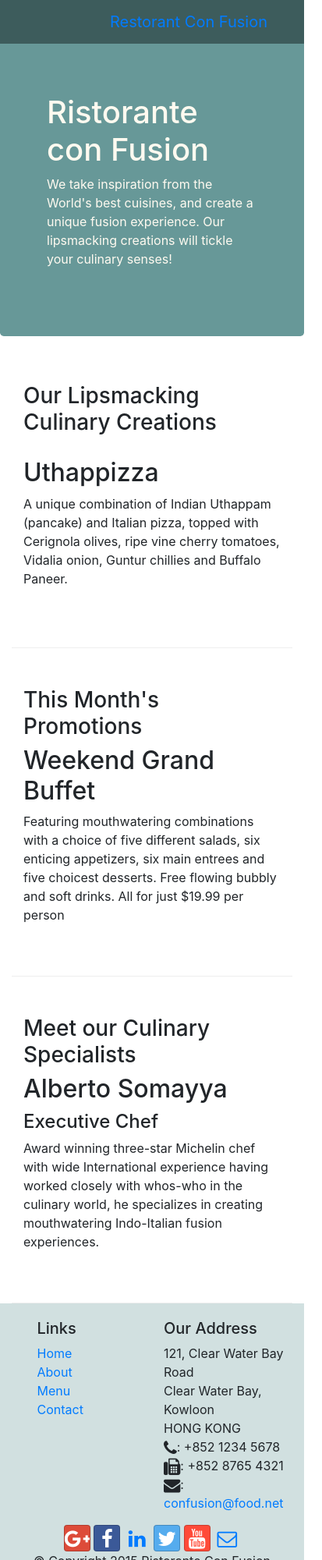
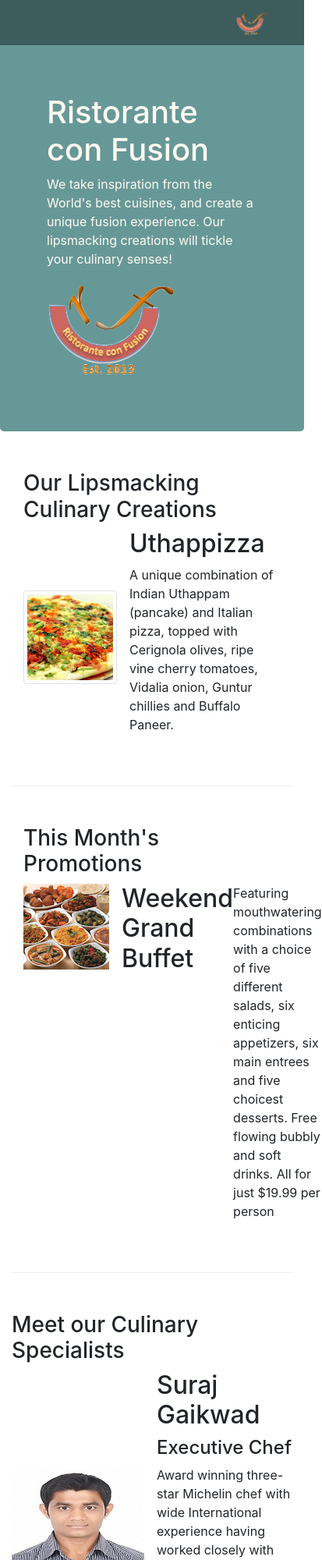
Before and after one commit to sgaikwad2410/bootstrap-practice, a website: page index.html in a window 390 px wide. Shown: the top 2000 px of the page at 78% size, 413 px wide, since content can reach past the window. Drawn offline with nearby package versions, Linux system fonts and the light colour scheme.

Commit message:
Images and Media

```diff
--- a/index.html
+++ b/index.html
@@ -22,7 +22,7 @@
 <button class="navbar-toggler" type="button" data-toggle="collapse" data-target="#Navbar">
 <span class="navbar-toggler-icon"></span>
 </button>
-<a class="navbar-brand" href="#">Restorant Con Fusion</a>
+<a class="navbar-brand" href="#"><img src="img/logo.png" height="30" width="40"></a>
 <div class="collapse navbar-collapse" id="Navbar">
 <ul class="navbar-nav">
 <li class="nav-item active"><a class="nav-link" href="#"><span class="fa fa-home fa-lg"></span> Home</a></li>
@@ -41,7 +41,8 @@
 					<h1>Ristorante con Fusion</h1>
                     <p>We take inspiration from the World's best cuisines, and create a unique fusion experience. Our lipsmacking creations will tickle your culinary senses!</p>
 				</div>
-                <div class="col col-sm">
+                <div class="col col-sm align-self-center">
+                <img src="img/logo.png" class="img-fluid">
                 </div>
             </div>
         </div>
@@ -53,8 +54,13 @@
                 <h3>Our Lipsmacking Culinary Creations</h3>
             </div>
             <div class="col-sm col-md flex-first">
-                <h2>Uthappizza</h2>
-                <p>A unique combination of Indian Uthappam (pancake) and Italian pizza, topped with Cerignola olives, ripe vine cherry tomatoes, Vidalia onion, Guntur chillies and Buffalo Paneer.</p>
+           		<div class="media">
+           		<img alt="uthappizza" src="img/uthappizza.png" class="d-flex mr-3 img-thumbnail align-self-center">
+           			<div class="media-body">
+                	<h2 class="mt-0">Uthappizza</h2>
+                	<p>A unique combination of Indian Uthappam (pancake) and Italian pizza, topped with Cerignola olives, ripe vine cherry tomatoes, Vidalia onion, Guntur chillies and Buffalo Paneer.</p>
+           			</div>
+           		</div>
             </div>
         </div>
 
@@ -64,8 +70,13 @@
                 <h3>This Month's Promotions</h3>
             </div>
             <div class="col-sm col-md">
-                <h2>Weekend Grand Buffet</h2>
-                <p>Featuring mouthwatering combinations with a choice of five different salads, six enticing appetizers, six main entrees and five choicest desserts. Free flowing bubbly and soft drinks. All for just $19.99 per person </p>
+            	<div class="media">
+            	<img alt="Buffet" src="img/buffet.png" class="d-flex mr-3 img-thumgnail align-self-center>
+                	<div class="media-body">
+                	<h2>Weekend Grand Buffet</h2>
+                	<p>Featuring mouthwatering combinations with a choice of five different salads, six enticing appetizers, six main entrees and five choicest desserts. Free flowing bubbly and soft drinks. All for just $19.99 per person </p>
+           			</div>
+           		</div>
             </div>
         </div>
 
@@ -74,9 +85,14 @@
                 <h3>Meet our Culinary Specialists</h3>
             </div>
             <div class="col-sm col-md flex-first">
-                <h2>Alberto Somayya</h2>
-                <h4>Executive Chef</h4>
-                <p>Award winning three-star Michelin chef with wide International experience having worked closely with whos-who in the culinary world, he specializes in creating mouthwatering Indo-Italian fusion experiences. </p>
+           		<div class="media">
+           			<img alt="Suraj Gaikwad" src="img/surajpic.jpg" class="d-flex mr-3 img-thumgnail align-self-center">
+                	<div class="media-body">
+                	<h2>Suraj Gaikwad</h2>
+                	<h4>Executive Chef</h4>
+                	<p>Award winning three-star Michelin chef with wide International experience having worked closely with whos-who in the culinary world, he specializes in creating mouthwatering Indo-Italian fusion experiences. </p>
+           			</div>
+           		</div>
             </div>
         </div>
     </div>
```
Also changed, not shown: aboutus.html (+3 -2 lines), contactus.html (+3 -2 lines), img/buffet.png (added), img/logo.png (added), img/surajpic.jpg (added), img/uthappizza.png (added).
